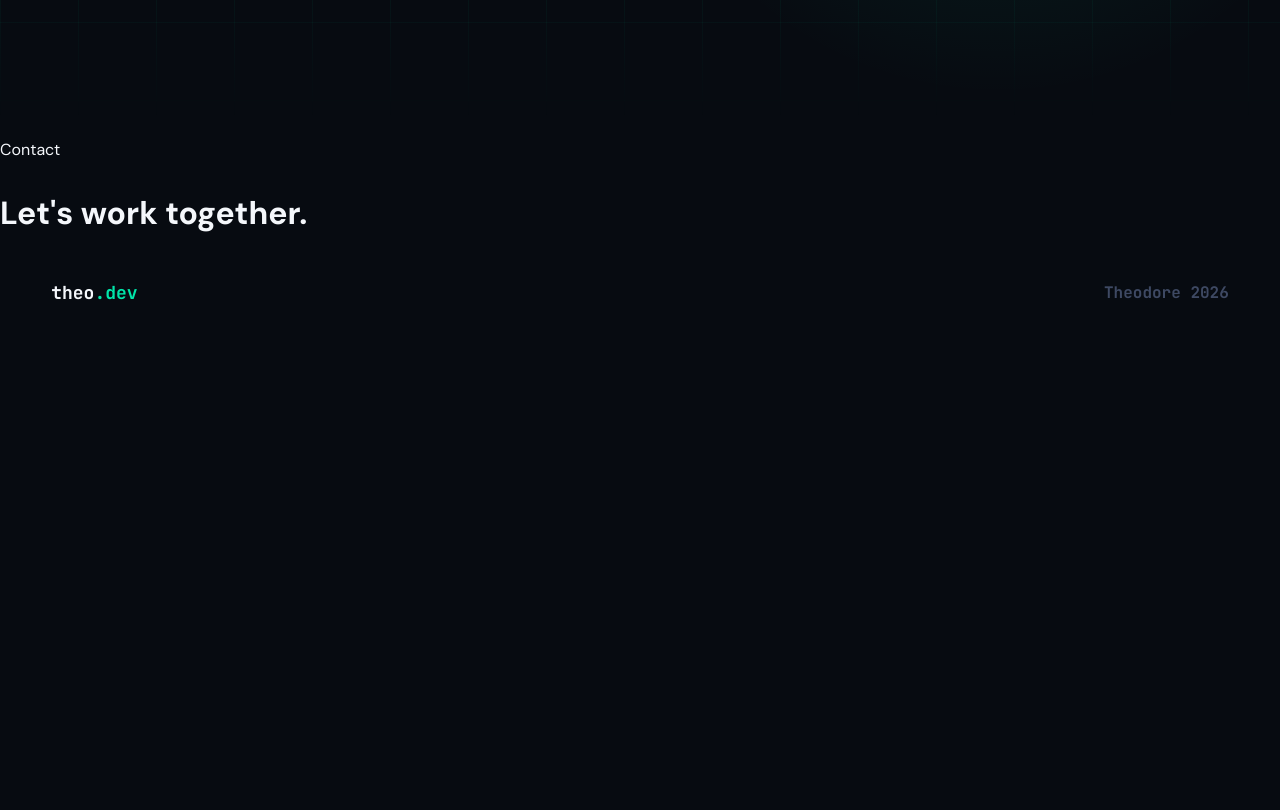
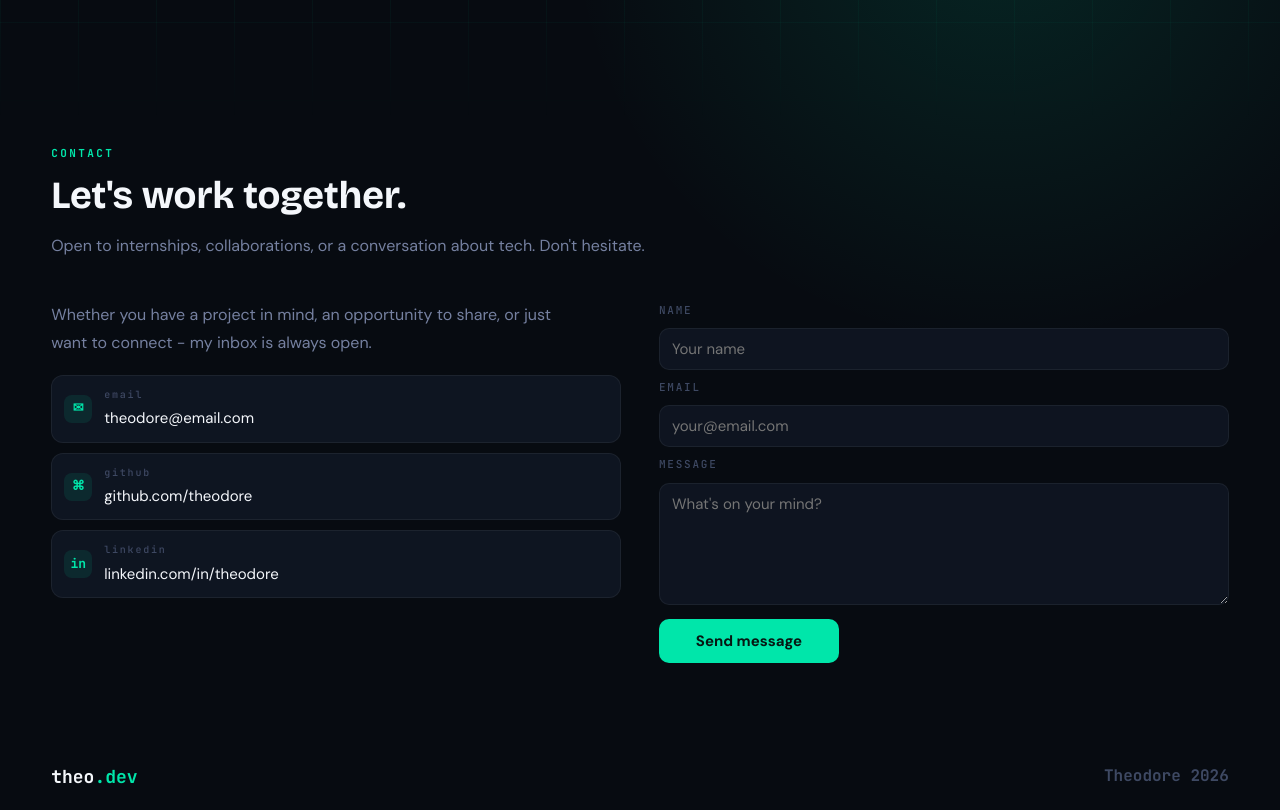
Before and after one commit to Thalex35/MonPortfolio, a React (Vite) app: page /contact in a window 1280 px wide. Shown: the part 680-1490 px from the top of the page. Before the commit the page ends 1006 px from the top, so only its background shows below. Built offline with nearby package versions, Linux system fonts and the light colour scheme.

Commit message:
page contact finish

```diff
--- a/src/components/sections/Hero.jsx
+++ b/src/components/sections/Hero.jsx
@@ -8,7 +8,7 @@ export default function Hero() {
         <p className="word">available for opportunities</p>
         <h2>Hello, I'm Theodore -</h2>
         <h1>
-          Full-Stack
+          Front-end
           <span>Developer.</span>
         </h1>
         <p className="para">
--- a/src/pages/Contact.jsx
+++ b/src/pages/Contact.jsx
@@ -1,8 +1,147 @@
+import { useState } from "react";
+import "../styles/contact.css";
+
 export default function Contact() {
+  const [isSending, setIsSending] = useState(false);
+  const [status, setStatus] = useState({ type: "", message: "" });
+  const formspreeEndpoint = import.meta.env.VITE_FORMSPREE_ENDPOINT || "";
+
+  async function handleSubmit(event) {
+    event.preventDefault();
+    setStatus({ type: "", message: "" });
+
+    if (!formspreeEndpoint) {
+      setStatus({
+        type: "error",
+        message: "Formspree is not configured yet. Add VITE_FORMSPREE_ENDPOINT in .env.",
+      });
+      return;
+    }
+
+    const form = event.currentTarget;
+    const formData = new FormData(form);
+
+    try {
+      setIsSending(true);
+      const response = await fetch(formspreeEndpoint, {
+        method: "POST",
+        headers: { Accept: "application/json" },
+        body: formData,
+      });
+
+      if (!response.ok) {
+        throw new Error("Failed to submit form");
+      }
+
+      form.reset();
+      setStatus({
+        type: "success",
+        message: "Message sent successfully. I will get back to you soon.",
+      });
+    } catch {
+      setStatus({
+        type: "error",
+        message: "Something went wrong. Please try again in a moment.",
+      });
+    } finally {
+      setIsSending(false);
+    }
+  }
+
   return (
-    <div>
-      <p>Contact</p>
+    <section className="contact">
+      <p className="contact_kicker">CONTACT</p>
       <h1>Let's work together.</h1>
-    </div>
+      <p className="contact_intro">
+        Open to internships, collaborations, or a conversation about tech.
+        Don&apos;t hesitate.
+      </p>
+
+      <div className="contact_layout">
+        <div className="contact_left">
+          <p className="contact_copy">
+            Whether you have a project in mind, an opportunity to share, or
+            just want to connect - my inbox is always open.
+          </p>
+
+          <div className="contact_cards">
+            <a className="contact_card" href="mailto:theodore.louisjuste@gmail.com">
+              <span className="contact_icon">✉</span>
+              <div>
+                <p className="contact_label">email</p>
+                <p className="contact_value">theodore@email.com</p>
+              </div>
+            </a>
+
+            <a
+              className="contact_card"
+              href="https://github.com/Thalex35"
+              target="_blank"
+              rel="noreferrer"
+            >
+              <span className="contact_icon">⌘</span>
+              <div>
+                <p className="contact_label">github</p>
+                <p className="contact_value">github.com/theodore</p>
+              </div>
+            </a>
+
+            <a
+              className="contact_card"
+              href="https://www.linkedin.com/in/theodore-louisjuste-763412407/"
+              target="_blank"
+              rel="noreferrer"
+            >
+              <span className="contact_icon">in</span>
+              <div>
+                <p className="contact_label">linkedin</p>
+                <p className="contact_value">linkedin.com/in/theodore</p>
+              </div>
+            </a>
+          </div>
+        </div>
+
+        <form className="contact_form" onSubmit={handleSubmit}>
+          <label htmlFor="contact-name">NAME</label>
+          <input
+            id="contact-name"
+            name="name"
+            type="text"
+            placeholder="Your name"
+            required
+          />
+
+          <label htmlFor="contact-email">EMAIL</label>
+          <input
+            id="contact-email"
+            name="email"
+            type="email"
+            placeholder="your@email.com"
+            required
+          />
+
+          <label htmlFor="contact-message">MESSAGE</label>
+          <textarea
+            id="contact-message"
+            name="message"
+            placeholder="What's on your mind?"
+            rows={5}
+            required
+          />
+
+          <input type="text" name="_gotcha" className="contact_honeypot" tabIndex={-1} />
+
+          <button type="submit" disabled={isSending}>
+            {isSending ? "Sending..." : "Send message"}
+          </button>
+
+          {status.message ? (
+            <p className={`contact_status ${status.type === "success" ? "is_success" : "is_error"}`}>
+              {status.message}
+            </p>
+          ) : null}
+        </form>
+      </div>
+    </section>
   );
 }
--- /dev/null
+++ b/src/styles/contact.css
@@ -0,0 +1,195 @@
+.contact {
+  padding: 24px clamp(20px, 4vw, 72px) 84px;
+}
+
+.contact_kicker {
+  margin: 0;
+  color: var(--accent);
+  font-family: var(--font-mono);
+  font-size: clamp(11px, 0.72vw, 13px);
+  font-weight: 700;
+  letter-spacing: 0.22em;
+}
+
+.contact h1 {
+  margin: 12px 0 0;
+  color: var(--text-hi);
+  font-family: var(--font-head);
+  font-size: clamp(36px, 3vw, 56px);
+  line-height: 1.06;
+}
+
+.contact_intro {
+  max-width: 640px;
+  margin: 16px 0 0;
+  color: var(--text-mid);
+  font-size: clamp(16px, 1.08vw, 20px);
+}
+
+.contact_layout {
+  display: grid;
+  grid-template-columns: minmax(300px, 1fr) minmax(300px, 1fr);
+  gap: clamp(22px, 3vw, 38px);
+  margin-top: clamp(28px, 3.2vw, 44px);
+}
+
+.contact_copy {
+  max-width: 46ch;
+  margin: 0;
+  color: var(--text-mid);
+  font-size: clamp(16px, 1.03vw, 19px);
+}
+
+.contact_cards {
+  display: grid;
+  gap: 10px;
+  margin-top: 18px;
+}
+
+.contact_card {
+  display: flex;
+  align-items: center;
+  gap: 12px;
+  border: 1px solid var(--border);
+  border-radius: 12px;
+  background: rgba(16, 23, 36, 0.9);
+  padding: 10px 12px;
+  text-decoration: none;
+}
+
+.contact_card:hover {
+  border-color: var(--accent-border);
+}
+
+.contact_icon {
+  display: inline-flex;
+  width: 28px;
+  height: 28px;
+  align-items: center;
+  justify-content: center;
+  border-radius: 8px;
+  background: var(--accent-dim);
+  color: var(--accent);
+  font-family: var(--font-mono);
+  font-size: 13px;
+  font-weight: 700;
+}
+
+.contact_label,
+.contact_value {
+  margin: 0;
+}
+
+.contact_label {
+  color: var(--text-lo);
+  font-family: var(--font-mono);
+  font-size: 10px;
+  letter-spacing: 0.18em;
+  text-transform: lowercase;
+}
+
+.contact_value {
+  margin-top: 2px;
+  color: var(--text-hi);
+  font-size: 15px;
+}
+
+.contact_form {
+  display: grid;
+  align-content: start;
+  gap: 8px;
+}
+
+.contact_form label {
+  color: var(--text-lo);
+  font-family: var(--font-mono);
+  font-size: 11px;
+  letter-spacing: 0.16em;
+}
+
+.contact_form input,
+.contact_form textarea {
+  width: 100%;
+  border: 1px solid var(--border);
+  border-radius: 10px;
+  background: rgba(16, 23, 36, 0.86);
+  padding: 10px 12px;
+  color: var(--text-hi);
+  font-family: var(--font-body);
+  font-size: 15px;
+  outline: none;
+}
+
+.contact_form textarea {
+  resize: vertical;
+  min-height: 96px;
+}
+
+.contact_form input:focus,
+.contact_form textarea:focus {
+  border-color: var(--accent-border);
+}
+
+.contact_form button {
+  margin-top: 6px;
+  justify-self: start;
+  min-width: 180px;
+  min-height: 44px;
+  border: 1px solid var(--accent-border);
+  border-radius: 10px;
+  background: var(--accent);
+  color: #061713;
+  font-size: 15px;
+  font-weight: 700;
+  cursor: pointer;
+}
+
+.contact_form button:disabled {
+  opacity: 0.7;
+  cursor: not-allowed;
+}
+
+.contact_honeypot {
+  position: absolute;
+  left: -9999px;
+  width: 1px;
+  height: 1px;
+  opacity: 0;
+}
+
+.contact_status {
+  margin: 2px 0 0;
+  font-size: 14px;
+}
+
+.contact_status.is_success {
+  color: var(--accent);
+}
+
+.contact_status.is_error {
+  color: #ff8d8d;
+}
+
+@media (max-width: 860px) {
+  .contact {
+    padding: 22px 28px 62px;
+  }
+
+  .contact_layout {
+    grid-template-columns: 1fr;
+  }
+}
+
+@media (max-width: 560px) {
+  .contact {
+    padding: 20px 18px 54px;
+  }
+
+  .contact h1 {
+    font-size: clamp(30px, 9vw, 42px);
+  }
+
+  .contact_value {
+    font-size: 14px;
+  }
+}
```
Also changed, not shown: 1 other file (tests, documents, lock files or other folders).
